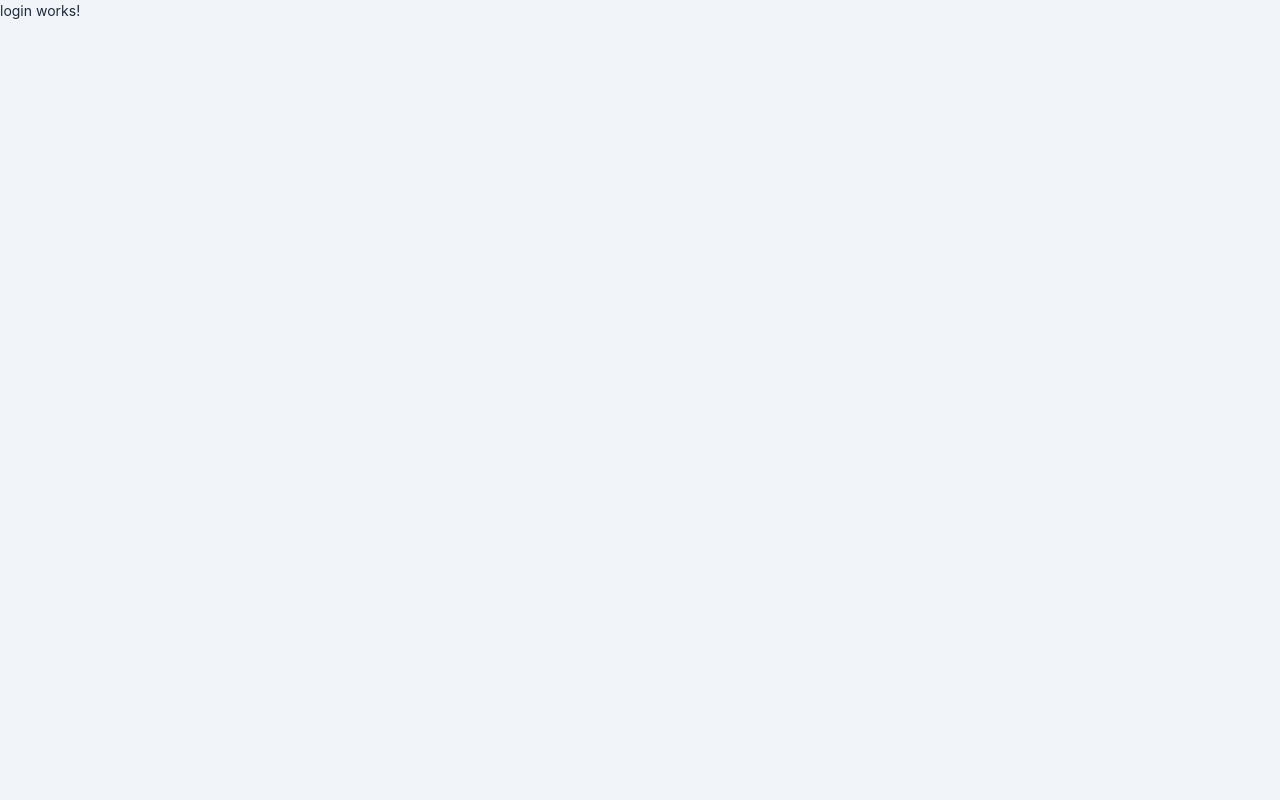
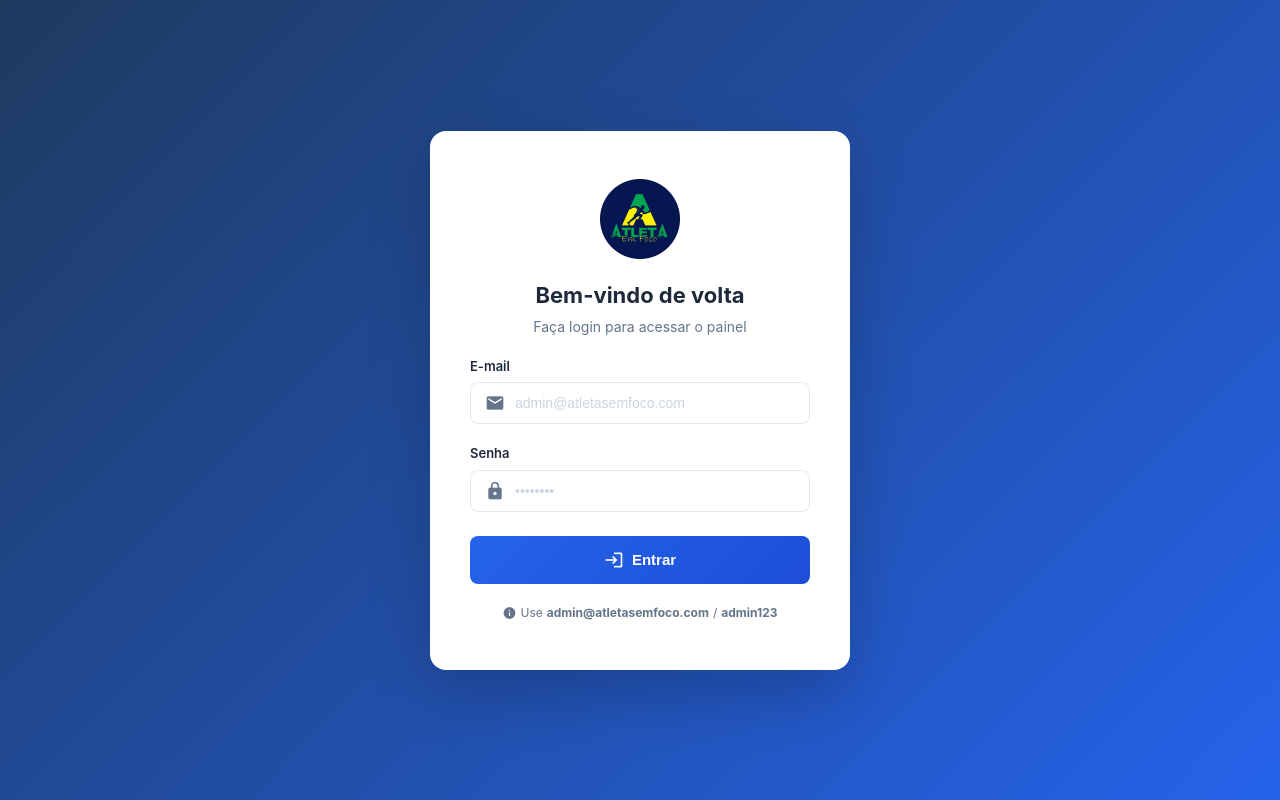
Before and after one commit to IvanMagalhaesDev/atletas-em-foco, an Angular app: page /login in a window 1280 px wide. Built offline with nearby package versions, Linux system fonts and the light colour scheme.

Commit message:
feat: tela de login visual com redirecionamento

```diff
--- a/src/app/core/services/cliente.ts
+++ b/src/app/core/services/cliente.ts
@@ -6,6 +6,7 @@ export interface Cliente {
   id?: number;
   nome: string;
   telefone: string;
+  telegram_id?: string;
   dia_vencimento?: number;
   ativo: boolean;
   created_at?: string;
--- a/src/app/features/auth/login/login.html
+++ b/src/app/features/auth/login/login.html
@@ -1 +1,52 @@
-<p>login works!</p>
+<div class="login-page">
+  <div class="login-card">
+
+    <div class="login-logo">
+      <img src="atletas-em-foco-lg.png" alt="Atletas em Foco" />
+    </div>
+
+    <div class="login-header">
+      <h1>Bem-vindo de volta</h1>
+      <p>Faça login para acessar o painel</p>
+    </div>
+
+    @if (erro) {
+      <div class="alerta-erro">
+        <span class="material-icons">error_outline</span>
+        {{ erro }}
+      </div>
+    }
+
+    <div class="form-grupo">
+      <label>E-mail</label>
+      <div class="input-wrapper">
+        <span class="material-icons">email</span>
+        <input type="email" [(ngModel)]="email" placeholder="admin@atletasemfoco.com" />
+      </div>
+    </div>
+
+    <div class="form-grupo">
+      <label>Senha</label>
+      <div class="input-wrapper">
+        <span class="material-icons">lock</span>
+        <input type="password" [(ngModel)]="senha" placeholder="••••••••" />
+      </div>
+    </div>
+
+    <button class="btn-entrar" (click)="entrar()" [disabled]="carregando">
+      @if (carregando) {
+        <span class="material-icons girando">sync</span>
+        Entrando...
+      } @else {
+        <span class="material-icons">login</span>
+        Entrar
+      }
+    </button>
+
+    <p class="login-dica">
+      <span class="material-icons">info</span>
+      Use <strong>admin@atletasemfoco.com</strong> / <strong>admin123</strong>
+    </p>
+
+  </div>
+</div>
--- a/src/app/features/auth/login/login.scss
+++ b/src/app/features/auth/login/login.scss
@@ -0,0 +1,152 @@
+.login-page {
+  min-height: 100vh;
+  background: linear-gradient(135deg, #1E3A5F 0%, #2563EB 100%);
+  display: flex;
+  align-items: center;
+  justify-content: center;
+  padding: 24px;
+}
+
+.login-card {
+  background: white;
+  border-radius: 16px;
+  padding: 48px 40px;
+  width: 100%;
+  max-width: 420px;
+  box-shadow: 0 24px 64px rgba(0, 0, 0, 0.2);
+  display: flex;
+  flex-direction: column;
+  gap: 20px;
+}
+
+.login-logo {
+  display: flex;
+  justify-content: center;
+
+  img {
+    width: 80px;
+    height: 80px;
+    object-fit: contain;
+  }
+}
+
+.login-header {
+  text-align: center;
+
+  h1 {
+    font-size: 22px;
+    font-weight: 700;
+    color: var(--cor-texto-principal);
+    margin-bottom: 4px;
+  }
+
+  p {
+    font-size: 14px;
+    color: var(--cor-texto-secundario);
+  }
+}
+
+.alerta-erro {
+  background: #FEE2E2;
+  color: #DC2626;
+  border: 1px solid #FECACA;
+  border-radius: 8px;
+  padding: 12px 16px;
+  font-size: 14px;
+  display: flex;
+  align-items: center;
+  gap: 8px;
+
+  .material-icons { font-size: 18px; }
+}
+
+.form-grupo {
+  display: flex;
+  flex-direction: column;
+  gap: 6px;
+
+  label {
+    font-size: 13px;
+    font-weight: 600;
+    color: var(--cor-texto-principal);
+  }
+}
+
+.input-wrapper {
+  display: flex;
+  align-items: center;
+  gap: 10px;
+  border: 1px solid var(--cor-borda);
+  border-radius: 8px;
+  padding: 10px 14px;
+  transition: border 0.2s;
+
+  &:focus-within {
+    border-color: var(--cor-primaria);
+  }
+
+  .material-icons {
+    color: var(--cor-texto-secundario);
+    font-size: 20px;
+  }
+
+  input {
+    border: none;
+    outline: none;
+    font-size: 14px;
+    width: 100%;
+    color: var(--cor-texto-principal);
+
+    &::placeholder { color: #CBD5E1; }
+  }
+}
+
+.btn-entrar {
+  background: linear-gradient(135deg, #2563EB, #1D4ED8);
+  color: white;
+  padding: 14px;
+  border-radius: 8px;
+  font-size: 15px;
+  font-weight: 600;
+  display: flex;
+  align-items: center;
+  justify-content: center;
+  gap: 8px;
+  cursor: pointer;
+  border: none;
+  transition: all 0.2s;
+  margin-top: 4px;
+
+  &:hover:not(:disabled) {
+    box-shadow: 0 4px 16px rgba(37, 99, 235, 0.4);
+    transform: translateY(-1px);
+  }
+
+  &:disabled {
+    opacity: 0.7;
+    cursor: not-allowed;
+  }
+
+  .material-icons { font-size: 20px; }
+}
+
+.girando {
+  animation: girar 0.8s linear infinite;
+}
+
+@keyframes girar {
+  from { transform: rotate(0deg); }
+  to   { transform: rotate(360deg); }
+}
+
+.login-dica {
+  text-align: center;
+  font-size: 12px;
+  color: var(--cor-texto-secundario);
+  display: flex;
+  align-items: center;
+  justify-content: center;
+  gap: 4px;
+
+  .material-icons { font-size: 14px; }
+}
--- a/src/app/features/auth/login/login.ts
+++ b/src/app/features/auth/login/login.ts
@@ -1,9 +1,40 @@
 import { Component } from '@angular/core';
+import { CommonModule } from '@angular/common';
+import { FormsModule } from '@angular/forms';
+import { Router } from '@angular/router';
 
 @Component({
   selector: 'app-login',
-  imports: [],
+  standalone: true,
+  imports: [CommonModule, FormsModule],
   templateUrl: './login.html',
-  styleUrl: './login.scss',
+  styleUrl: './login.scss'
 })
-export class Login {}
+export class Login {
+  email = '';
+  senha = '';
+  erro = '';
+  carregando = false;
+
+  constructor(private router: Router) {}
+
+  entrar() {
+    this.erro = '';
+
+    if (!this.email || !this.senha) {
+      this.erro = 'Preencha todos os campos.';
+      return;
+    }
+
+    this.carregando = true;
+
+    setTimeout(() => {
+      if (this.email === 'admin@atletasemfoco.com' && this.senha === 'admin123') {
+        this.router.navigate(['/dashboard']);
+      } else {
+        this.erro = 'E-mail ou senha incorretos.';
+        this.carregando = false;
+      }
+    }, 1000);
+  }
+}
--- a/src/app/features/clientes/clientes-lista/clientes-lista.html
+++ b/src/app/features/clientes/clientes-lista/clientes-lista.html
@@ -142,6 +142,11 @@
   </div>
 
   <div class="form-grupo">
+    <label>Telegram ID <span class="texto-muted">(opcional)</span></label>
+    <input type="text" [(ngModel)]="clienteForm.telegram_id" placeholder="Ex: 7207753809" />
+  </div>
+
+  <div class="form-grupo">
     <label>Status</label>
     <select [(ngModel)]="clienteForm.ativo">
       <option [ngValue]="true">Ativo</option>
--- a/src/app/features/clientes/clientes-lista/clientes-lista.ts
+++ b/src/app/features/clientes/clientes-lista/clientes-lista.ts
@@ -21,8 +21,8 @@ export class ClientesLista implements OnInit {
   clientes: Cliente[] = [];
 
   clienteForm: Cliente = {
-    nome: '', telefone: '', dia_vencimento: undefined, ativo: true
-  };
+  nome: '', telefone: '', telegram_id: undefined, dia_vencimento: undefined, ativo: true
+};
 
   clienteEditandoId: number | null = null;
 
@@ -63,11 +63,11 @@ export class ClientesLista implements OnInit {
   get totalInativos() { return this.clientes.filter(c => !c.ativo).length; }
 
   abrirModalNovo() {
-    this.modoEdicao = false;
-    this.clienteEditandoId = null;
-    this.clienteForm = { nome: '', telefone: '', dia_vencimento: undefined, ativo: true };
-    this.modalAberto = true;
-  }
+  this.modoEdicao = false;
+  this.clienteEditandoId = null;
+  this.clienteForm = { nome: '', telefone: '', telegram_id: undefined, dia_vencimento: undefined, ativo: true };
+  this.modalAberto = true;
+}
 
   abrirModalEdicao(cliente: Cliente) {
     this.modoEdicao = true;
```
Lines whose indentation alone changed are shown as unchanged.
